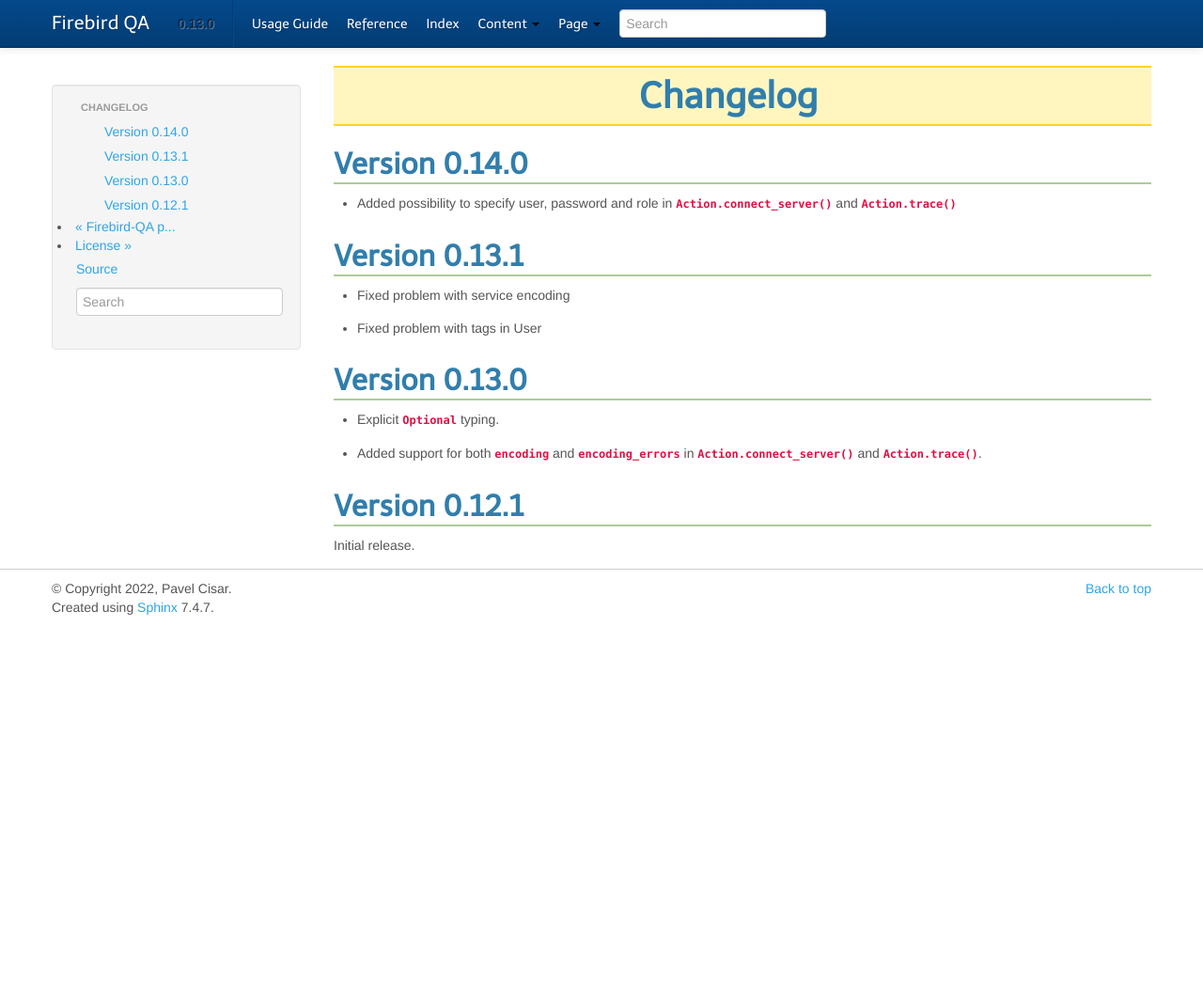
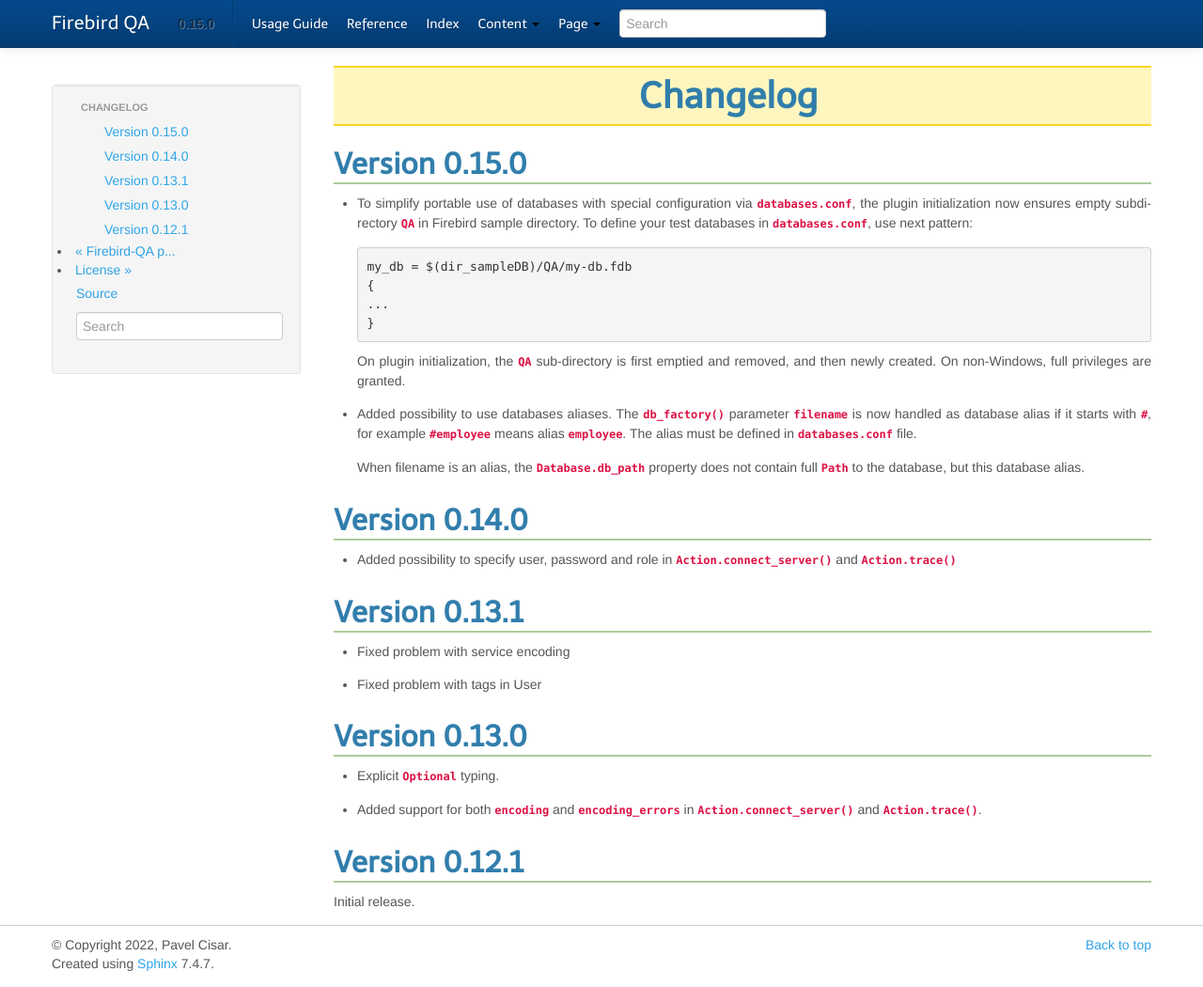
Before and after one commit to FirebirdSQL/firebird-qa, a Sphinx documentation site: the page built from docs/changelog.txt, in a window 1280 px wide and 1050 px high. Shown: the whole window at 94% size. Built offline with Sphinx 7.4.7, drawn with Linux system fonts in a browser that asks for light colours.

Commit message:
Documentation for v0.15.0

```diff
--- a/docs/changelog.txt
+++ b/docs/changelog.txt
@@ -1,6 +1,28 @@
 #########
 Changelog
 #########
+
+Version 0.15.0
+==============
+
+* To simplify portable use of databases with special configuration via `databases.conf`,
+  the plugin initialization now ensures empty subdirectory `QA` in Firebird sample directory.
+  To define your test databases in `databases.conf`, use next pattern::
+
+    my_db = $(dir_sampleDB)/QA/my-db.fdb
+    {
+    ...
+    }
+
+  On plugin initialization, the `QA` sub-directory is first emptied and removed, and then
+  newly created. On non-Windows, full privileges are granted.
+
+* Added possibility to use databases aliases. The `.db_factory()` parameter `filename` is
+  now handled as database alias if it starts with `#`, for example `#employee` means alias
+  `employee`. The alias must be defined in `databases.conf` file.
+
+  When filename is an alias, the `.Database.db_path` property does not contain
+  full `~pathlib.Path` to the database, but this database alias.
 
 Version 0.14.0
 ==============
--- a/docs/conf.py
+++ b/docs/conf.py
@@ -23,10 +23,10 @@
 author = 'Pavel Císař'
 
 # The short X.Y version
-version = '0.13.0'
+version = '0.15.0'
 
 # The full version, including alpha/beta/rc tags
-release = '0.13.0'
+release = '0.15.0'
 
 
 # -- General configuration ---------------------------------------------------
```
Also changed, not shown: 1 other file.
